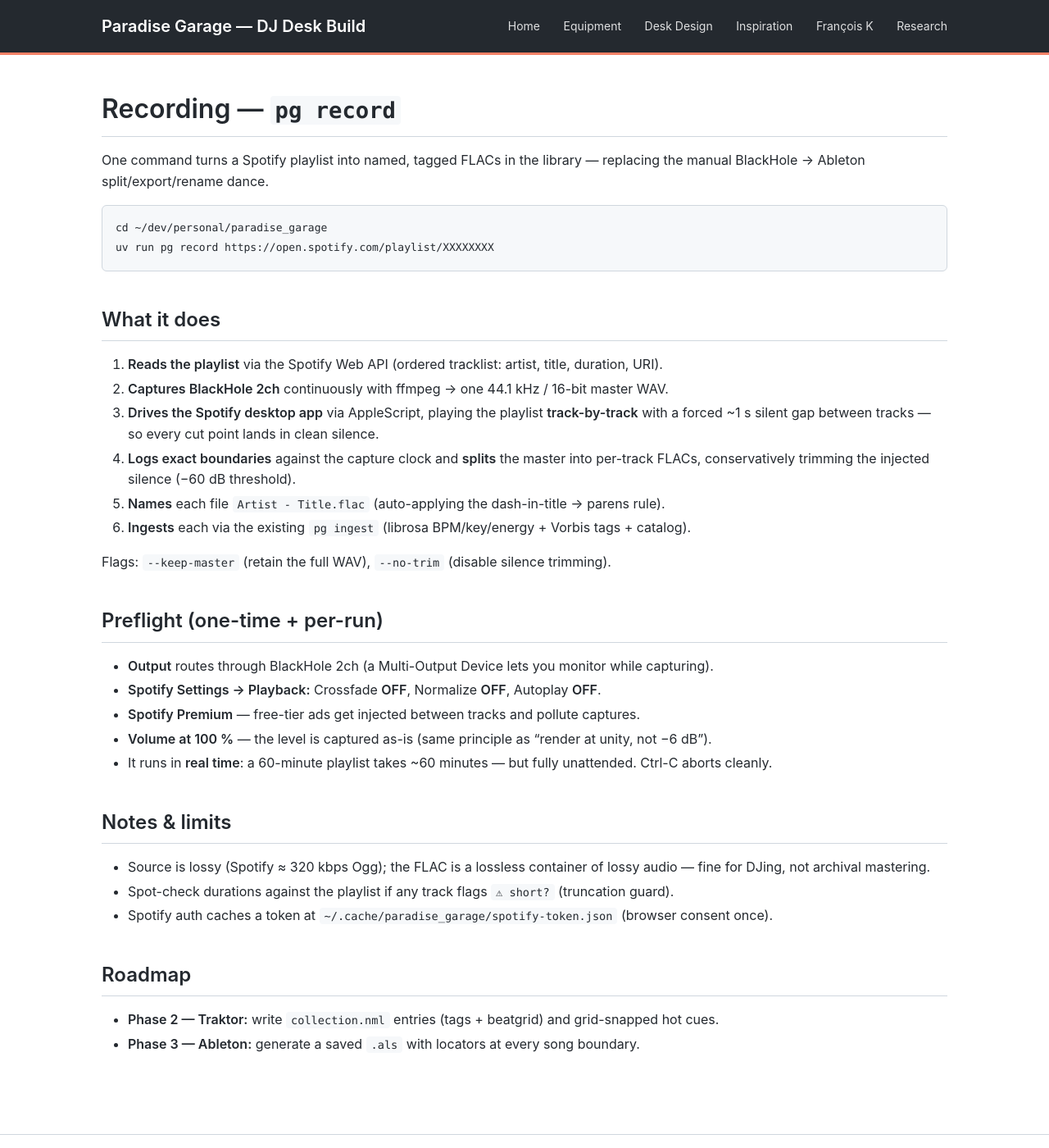
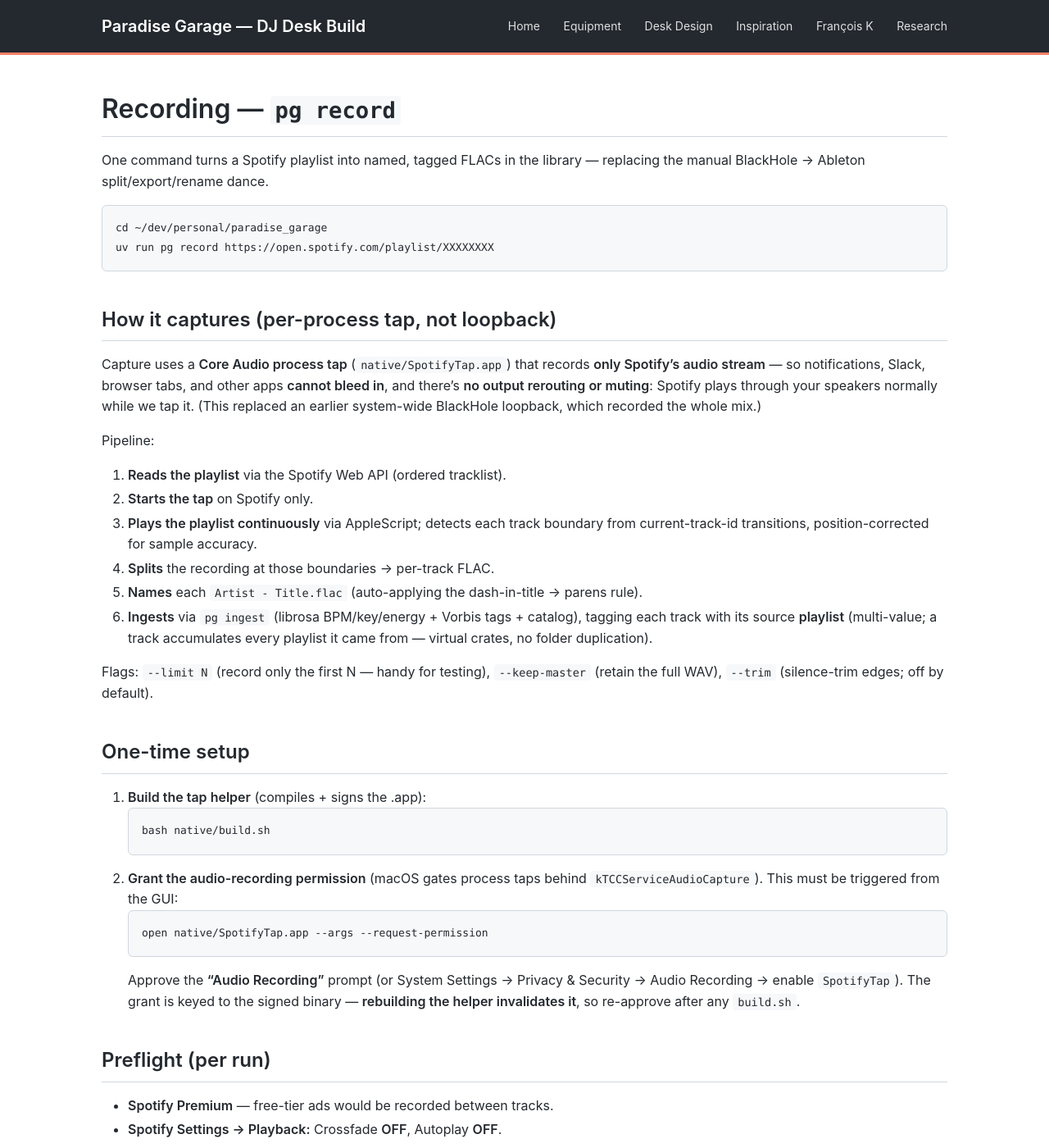
Before and after one commit to chaosisnotrandomitisrhythmic/paradise_garage, a Jekyll site: the page built from recording.md, in a window 1280 px wide and 1400 px high. Shown: the whole window at 82% size. Built offline with Jekyll 4.4.1, drawn with Linux system fonts in a browser that asks for light colours; some of the changed text lies outside the part shown.

Commit message:
pg record: switch capture backend to the per-process Spotify tap
Replaces the BlackHole system-loopback capture (which recorded the whole audio
mix — notifications, other apps) with the Core Audio process tap, eliminating
bleed and the need to reroute/mute system output.

- capture.py: launch SpotifyTap.app via LaunchServices (so the TCC grant applies
  to the app, not the parent shell); stop by signalling the helper process
- playback.py: play the playlist CONTINUOUSLY (the tap only records while Spotify
  outputs, so pausing between tracks would desync). Detect boundaries from
  current-track-id transitions, position-corrected for sample accuracy; handles
  skips and autoplay-past-end
- record.py: drop all SwitchAudioSource rerouting/muting; pause before capture for
  a clean start; build the playlist context URI for continuous play
- cli.py: drop --no-route/--device; silence-trim now opt-in (--trim) since there
  are no injected gaps to trim
- recording.md: document the tap, one-time build + Audio Recording grant

Verified end-to-end (skip-driven smoke test): real bleed-free Spotify capture,
correct boundary detection + naming + split + librosa analysis.

````diff
--- a/recording.md
+++ b/recording.md
@@ -13,31 +13,54 @@
 uv run pg record https://open.spotify.com/playlist/XXXXXXXX
 ```
 
-## What it does
+## How it captures (per-process tap, not loopback)
 
-1. **Reads the playlist** via the Spotify Web API (ordered tracklist: artist, title, duration, URI).
-2. **Captures BlackHole 2ch** continuously with ffmpeg → one 44.1 kHz / 16-bit master WAV.
-3. **Drives the Spotify desktop app** via AppleScript, playing the playlist **track-by-track**
-   with a forced ~1 s silent gap between tracks — so every cut point lands in clean silence.
-4. **Logs exact boundaries** against the capture clock and **splits** the master into per-track
-   FLACs, conservatively trimming the injected silence (−60 dB threshold).
-5. **Names** each file `Artist - Title.flac` (auto-applying the dash-in-title → parens rule).
-6. **Ingests** each via the existing `pg ingest` (librosa BPM/key/energy + Vorbis tags + catalog).
+Capture uses a **Core Audio process tap** (`native/SpotifyTap.app`) that records
+**only Spotify's audio stream** — so notifications, Slack, browser tabs, and other
+apps **cannot bleed in**, and there's **no output rerouting or muting**: Spotify
+plays through your speakers normally while we tap it. (This replaced an earlier
+system-wide BlackHole loopback, which recorded the whole mix.)
 
-Flags: `--keep-master` (retain the full WAV), `--no-trim` (disable silence trimming).
+Pipeline:
 
-## Preflight (one-time + per-run)
+1. **Reads the playlist** via the Spotify Web API (ordered tracklist).
+2. **Starts the tap** on Spotify only.
+3. **Plays the playlist continuously** via AppleScript; detects each track boundary
+   from current-track-id transitions, position-corrected for sample accuracy.
+4. **Splits** the recording at those boundaries → per-track FLAC.
+5. **Names** each `Artist - Title.flac` (auto-applying the dash-in-title → parens rule).
+6. **Ingests** via `pg ingest` (librosa BPM/key/energy + Vorbis tags + catalog),
+   tagging each track with its source **playlist** (multi-value; a track accumulates
+   every playlist it came from — virtual crates, no folder duplication).
 
-- **Output** routes through BlackHole 2ch (a Multi-Output Device lets you monitor while capturing).
-- **Spotify Settings → Playback:** Crossfade **OFF**, Normalize **OFF**, Autoplay **OFF**.
-- **Spotify Premium** — free-tier ads get injected between tracks and pollute captures.
-- **Volume at 100 %** — the level is captured as-is (same principle as "render at unity, not −6 dB").
-- It runs in **real time**: a 60-minute playlist takes ~60 minutes — but fully unattended. Ctrl-C aborts cleanly.
+Flags: `--limit N` (record only the first N — handy for testing), `--keep-master`
+(retain the full WAV), `--trim` (silence-trim edges; off by default).
+
+## One-time setup
+
+1. **Build the tap helper** (compiles + signs the .app):
+   ```bash
+   bash native/build.sh
+   ```
+2. **Grant the audio-recording permission** (macOS gates process taps behind
+   `kTCCServiceAudioCapture`). This must be triggered from the GUI:
+   ```bash
+   open native/SpotifyTap.app --args --request-permission
+   ```
+   Approve the **"Audio Recording"** prompt (or System Settings → Privacy & Security
+   → Audio Recording → enable `SpotifyTap`). The grant is keyed to the signed binary
+   — **rebuilding the helper invalidates it**, so re-approve after any `build.sh`.
+
+## Preflight (per run)
+
+- **Spotify Premium** — free-tier ads would be recorded between tracks.
+- **Spotify Settings → Playback:** Crossfade **OFF**, Autoplay **OFF**.
+- It runs in **real time** (a 60-min playlist ≈ 60 min) but fully unattended; Ctrl-C aborts cleanly.
 
 ## Notes & limits
 
 - Source is lossy (Spotify ≈ 320 kbps Ogg); the FLAC is a lossless container of lossy audio — fine for DJing, not archival mastering.
-- Spot-check durations against the playlist if any track flags `⚠ short?` (truncation guard).
+- The tap records at Spotify's native rate (48 kHz Float32); the split step resamples to 44.1 kHz / 16-bit to match the library.
 - Spotify auth caches a token at `~/.cache/paradise_garage/spotify-token.json` (browser consent once).
 
 ## Roadmap
````
Also changed, not shown: 4 other files.
